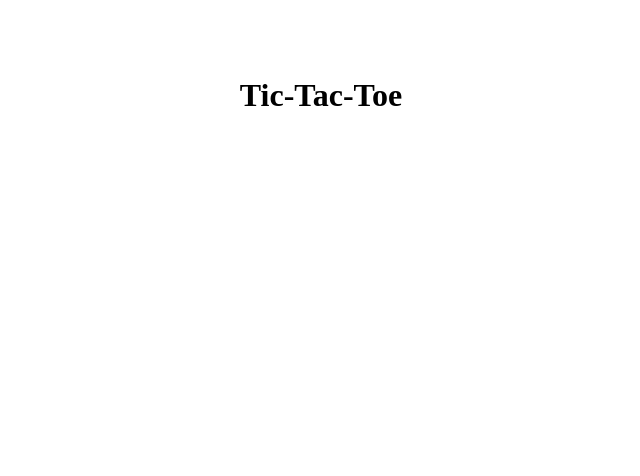
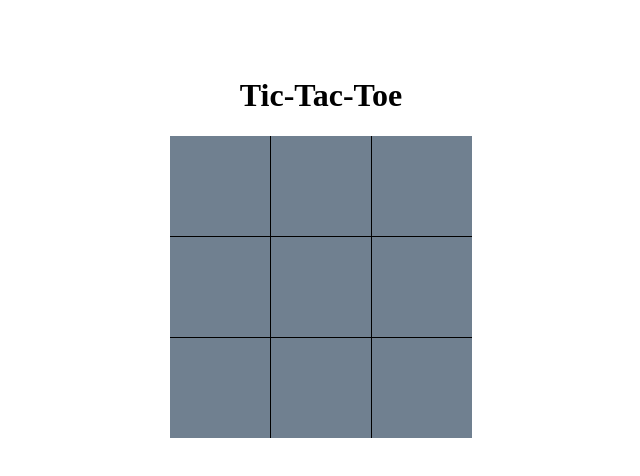
Before and after one commit to CCovington97/Tic-Tac-Toe, a plain HTML site: page index.html in a window 1280 px wide. Shown: the whole page, without its empty margins (319-959 px from the left). Drawn offline with Linux system fonts and the light colour scheme.

Commit message:
completed project

```diff
--- a/styles.css
+++ b/styles.css
@@ -3,10 +3,35 @@ div#board {
     text-align: center;
 }
 
-div.row {
+div.row > div {
     float: left;
     height: 100px;
     width: 100px;
-    clear: both;
+    clear: right;
+    background: slategray;
+}
+
+.row {
     margin: 0 auto;
+    width: 302px;
 }
+
+.top {
+    border-bottom: 1px black solid;
+}
+
+.bottom {
+    border-top: 1px black solid;
+}
+
+.left {
+    border-right: 1px black solid;
+}
+
+.right {
+    border-left: 1px black solid;
+}
+
+.row:hover {
+    cursor: pointer;
+}
```
